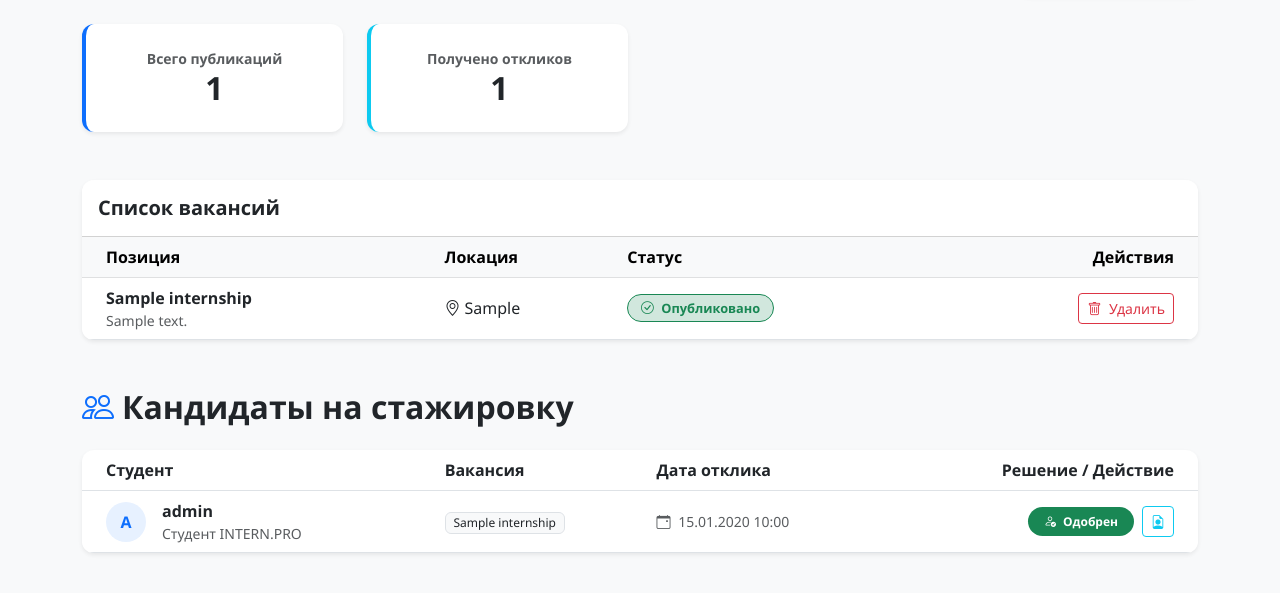
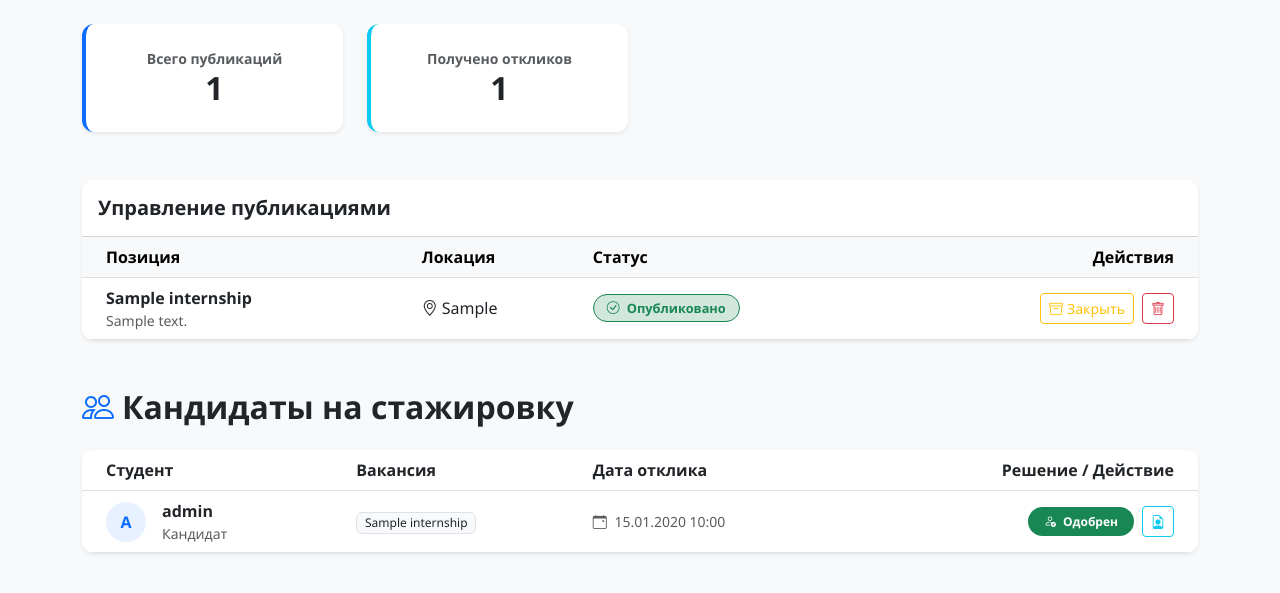
Before and after one commit to aset5/FINALLYPROJECT, a Spring Boot app: page /company/dashboard in a window 1280 px wide. Shown: the part 143-736 px from the top of the page. Run offline with Spring Boot 4, Linux system fonts and the light colour scheme; a user stored in the database is signed in; tables that the repository leaves empty hold one stand-in row (values such as "Sample post"); some of the project's set-up classes (security, data sources, template engines, error pages and the like) are left out, and stand-ins take their place.

Commit message:
added function post to archive

```diff
--- a/src/main/java/com/example/internship/controllers/CompanyController.java
+++ b/src/main/java/com/example/internship/controllers/CompanyController.java
@@ -6,6 +6,7 @@ import com.example.internship.repositories.CompanyRepository;
 import com.example.internship.repositories.InternshipRepository;
 import com.example.internship.repositories.UserRepository;
 import jakarta.transaction.Transactional;
+import org.springframework.security.access.AccessDeniedException;
 import org.springframework.stereotype.Controller;
 import org.springframework.ui.Model;
 import org.springframework.web.bind.annotation.*;
@@ -115,4 +116,34 @@ public class CompanyController {
         applicationRepository.save(app);
         return "redirect:/company/dashboard";
     }
+
+    @PostMapping("/internships/{id}/close")
+    public String closeInternship(@PathVariable Long id, Principal principal) {
+        Internship internship = internshipRepository.findById(id)
+                .orElseThrow(() -> new RuntimeException("Вакансия не найдена"));
+
+        // Проверка прав доступа
+        if (!internship.getCompany().getUser().getUsername().equals(principal.getName())) {
+            throw new AccessDeniedException("Вы не можете закрыть чужую вакансию!");
+        }
+
+        internship.setStatus(InternshipStatus.CLOSED);
+        internshipRepository.save(internship);
+        return "redirect:/company/dashboard";
+    }
+
+    @PostMapping("/internships/{id}/reopen")
+    public String reopenInternship(@PathVariable Long id, Principal principal) {
+        Internship internship = internshipRepository.findById(id)
+                .orElseThrow(() -> new RuntimeException("Вакансия не найдена"));
+
+        // Проверка прав доступа
+        if (!internship.getCompany().getUser().getUsername().equals(principal.getName())) {
+            throw new AccessDeniedException("Вы не можете открыть чужую вакансию!");
+        }
+
+        internship.setStatus(InternshipStatus.APPROVED);
+        internshipRepository.save(internship);
+        return "redirect:/company/dashboard";
+    }
 }
--- a/src/main/java/com/example/internship/models/InternshipStatus.java
+++ b/src/main/java/com/example/internship/models/InternshipStatus.java
@@ -5,7 +5,7 @@ import jakarta.persistence.Enumerated;
 
 public enum InternshipStatus {
 
-    PENDING, APPROVED, REJECTED;
+    PENDING, APPROVED, REJECTED, CLOSED ;
 
     @Enumerated(EnumType.STRING)
     private ApplicationStatus status = ApplicationStatus.PENDING;
--- a/src/main/resources/templates/company/dashboard.html
+++ b/src/main/resources/templates/company/dashboard.html
@@ -61,7 +61,7 @@
 
     <div class="card card-custom shadow-sm overflow-hidden mb-5">
         <div class="card-header bg-white py-3">
-            <h5 class="mb-0 fw-bold">Список вакансий</h5>
+            <h5 class="mb-0 fw-bold">Управление публикациями</h5>
         </div>
         <table class="table table-hover mb-0 align-middle">
             <thead class="table-light">
@@ -86,15 +86,35 @@
                     <span th:if="${job.status.name() == 'PENDING'}" class="badge bg-warning-subtle text-warning status-badge border border-warning">
                         <i class="bi bi-clock-history me-1"></i> На модерации
                     </span>
+                    <span th:if="${job.status.name() == 'CLOSED'}" class="badge bg-secondary-subtle text-secondary status-badge border border-secondary">
+                        <i class="bi bi-archive me-1"></i> Закрыта
+                    </span>
                 </td>
                 <td class="text-end pe-4">
-                    <form th:action="@{'/company/delete/' + ${job.id}}" method="post" class="d-inline"
-                          onsubmit="return confirm('Вы уверены, что хотите удалить эту вакансию?')">
-                        <button type="submit" class="btn btn-sm btn-outline-danger">
-                            <i class="bi bi-trash me-1"></i> Удалить
-                        </button>
-                    </form>
+                    <div class="d-inline-flex gap-2">
+                        <form th:if="${job.status.name() == 'APPROVED'}" th:action="@{'/company/internships/' + ${job.id} + '/close'}" method="post">
+                            <button type="submit" class="btn btn-sm btn-outline-warning">
+                                <i class="bi bi-archive me-1"></i>Закрыть
+                            </button>
+                        </form>
+
+                        <form th:if="${job.status.name() == 'CLOSED'}" th:action="@{'/company/internships/' + ${job.id} + '/reopen'}" method="post">
+                            <button type="submit" class="btn btn-sm btn-outline-success">
+                                <i class="bi bi-arrow-counterclockwise me-1"></i>Открыть
+                            </button>
+                        </form>
+
+                        <form th:action="@{'/company/delete/' + ${job.id}}" method="post" class="d-inline"
+                              onsubmit="return confirm('Вы уверены, что хотите удалить вакансию навсегда?')">
+                            <button type="submit" class="btn btn-sm btn-outline-danger">
+                                <i class="bi bi-trash"></i>
+                            </button>
+                        </form>
+                    </div>
                 </td>
+            </tr>
+            <tr th:if="${myInternships.isEmpty()}">
+                <td colspan="4" class="text-center py-4 text-muted">Список вакансий пуст</td>
             </tr>
             </tbody>
         </table>
@@ -121,7 +141,7 @@
                         <div class="student-initials me-3" th:text="${#strings.substring(app.student.username,0,1).toUpperCase()}">U</div>
                         <div class="text-start">
                             <div class="fw-bold text-dark" th:text="${app.student.username}">Student Name</div>
-                            <div class="small text-muted">Студент INTERN.PRO</div>
+                            <div class="small text-muted">Кандидат</div>
                         </div>
                     </div>
                 </td>
@@ -130,21 +150,16 @@
                 </td>
                 <td class="text-muted small">
                     <i class="bi bi-calendar-event me-1"></i>
-                    <span th:text="${#temporals.format(app.appliedAt, 'dd.MM.yyyy HH:mm')}">01.01.2026</span>
+                    <span th:text="${#temporals.format(app.appliedAt, 'dd.MM.yyyy HH:mm')}">Date</span>
                 </td>
                 <td class="text-end pe-4">
                     <div class="d-inline-flex gap-2 align-items-center">
-
                         <div th:if="${app.status == null || app.status.name() == 'PENDING'}" class="d-inline-flex gap-2">
                             <form th:action="@{'/company/applications/' + ${app.id} + '/accept'}" method="post" class="m-0">
-                                <button type="submit" class="btn btn-sm btn-success">
-                                    <i class="bi bi-check-lg me-1"></i>Принять
-                                </button>
+                                <button type="submit" class="btn btn-sm btn-success">Принять</button>
                             </form>
                             <form th:action="@{'/company/applications/' + ${app.id} + '/reject'}" method="post" class="m-0">
-                                <button type="submit" class="btn btn-sm btn-outline-danger">
-                                    <i class="bi bi-x-lg me-1"></i>Отклонить
-                                </button>
+                                <button type="submit" class="btn btn-sm btn-outline-danger">Отказать</button>
                             </form>
                         </div>
 
@@ -155,11 +170,14 @@
                              <i class="bi bi-person-x me-1"></i> Отклонен
                         </span>
 
-                        <a th:href="@{'/company/student-profile/' + ${app.student.id}}" class="btn btn-sm btn-outline-info" title="Посмотреть резюме">
+                        <a th:href="@{'/company/student-profile/' + ${app.student.id}}" class="btn btn-sm btn-outline-info" title="Профиль">
                             <i class="bi bi-file-earmark-person"></i>
                         </a>
                     </div>
                 </td>
+            </tr>
+            <tr th:if="${candidates == null || candidates.isEmpty()}">
+                <td colspan="4" class="text-center py-4 text-muted">Новых откликов пока нет</td>
             </tr>
             </tbody>
         </table>
@@ -185,7 +203,7 @@
                     </div>
                     <div class="mb-3">
                         <label class="form-label small fw-bold">Описание стажировки</label>
-                        <textarea name="description" class="form-control" rows="5" required placeholder="Требования, условия и стек..."></textarea>
+                        <textarea name="description" class="form-control" rows="5" required placeholder="Требования и условия..."></textarea>
                     </div>
                 </div>
                 <div class="modal-footer border-0">
```
